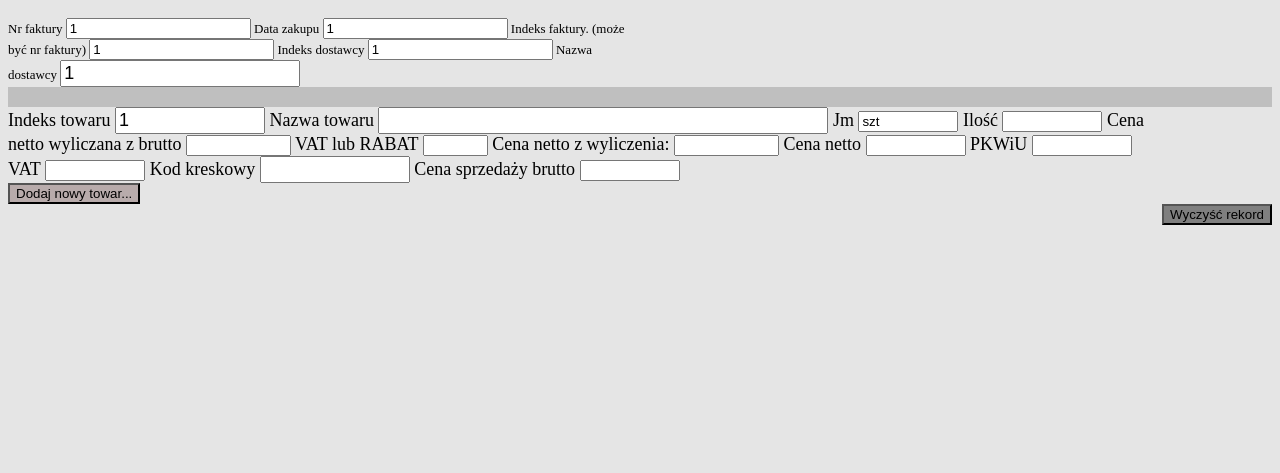
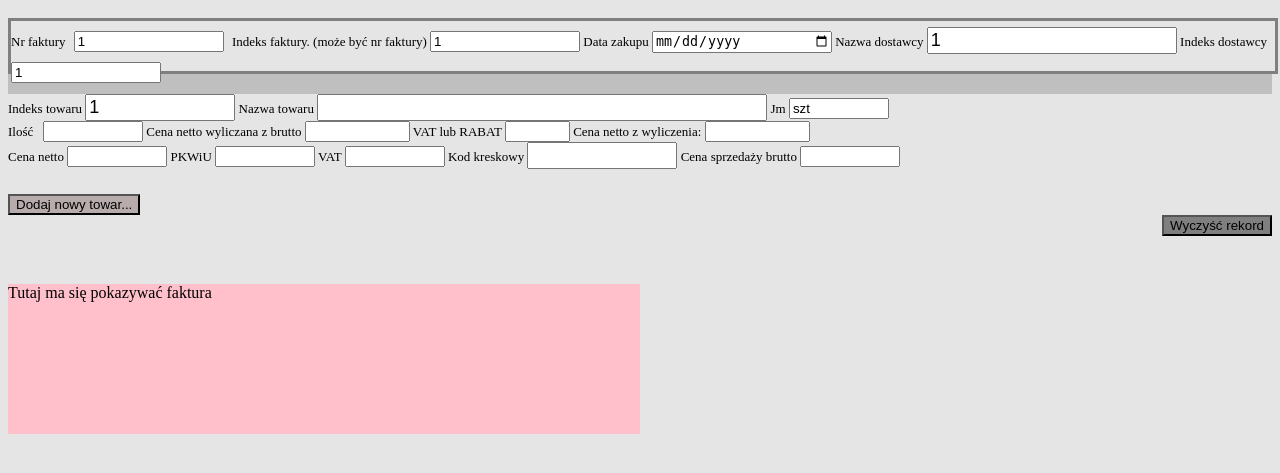
Before and after one commit to adamromek/sklep, a PHP site: page /?indeks=1 in a window 1280 px wide. Shown: the part 103-576 px from the top of the page. Run offline with PHP 8.4, Linux system fonts and the light colour scheme; the visitor is signed in with stand-in values (Sample User, id 1); data that the repository does not hold is empty; some libraries are stand-ins or nearby versions.

Commit message:
2020-06-21 godz.22.08

```diff
--- a/css/style.css
+++ b/css/style.css
@@ -2,21 +2,26 @@ body{
   background-color: #E5E5E5;
 }
 #pojemnik{
+	height: 250px;
 	width: 100%;
+	border-color: #FF0000;
 }
-#towar{font-size: 18px; width: 90%;}
+#towar{font-size: small; width: 90%;}
 #faktura{font-size: small; width: 50%;}
 
 #form{
 	float: left;
 
 }
+#content{height:150px; width:50%; background-color:pink; }
+
 
 label .lab {
 	float: left;
-
-  	padding-right: 0.3em;
-	font-size: 18px;
+	padding-top: 1em;
+  	padding-left: 1em;
+	font-size: 25px;
+	margin-left: 15px;
 }
 
 
@@ -24,12 +29,14 @@ input [type="text"]{
 	float: right;
 	width: 50%;
 	display: block;
+	padding-top: 1em;
+	margin:30px 5px 10px 5px;
 }
 
-#indeksT{width: 150px;}
+#indeksT{width: 150px; }
 #nazwaT{width:450px;}
 #jm{width: 100px;}
-#ilosc{width: 100px;}
+#ilosc{width: 100px; padding-left:2em;}
 #cena{width: 100px;}
 #vat{width: 100px;}
 #pkwiu{width: 100px;}
@@ -39,14 +46,21 @@ input [type="text"]{
 #data_zak{width: 100px;}
 
 input[type=text]:focus {
-  background-color: lightblue;
+  background-color: #ADD8E6;
 }
 .btn{
 	float: right;
 background-color: #7F7F7F;
 }
-button{background-color: #B8ABAB; }
-.ui-autocomplete { height: 160px; overflow-y: scroll; overflow-x: hidden;}
-.ui-autocomplete-input{font-size: large;}
+button{background-color: #B8ABAB; margin-top: 25px; }
+.ui-autocomplete { height: 350px; overflow-y: scroll; overflow-x: hidden;}
+.ui-autocomplete-input{font-size: 18px;}
 
 #przerwa{height: 20px; background-color: #BFBFBF;}
+
+#faktura{height: 50px; width: 100%;border-style: solid; border-color: #7F7F7F; }
+#nr_faktury{width: 150px; margin:10px 5px 10px 5px; }
+#data_zak{width: 180px;}
+#id_f{width: 150px;}
+#indeksD{width: 150px;}
+#nazwa1{width: 250px;}
--- a/index.php
+++ b/index.php
@@ -96,19 +96,19 @@ $add_site = true;
 
 
  	 	   <label class="lab" for="nr_faktury">Nr faktury</label>
- 	      <input type="text" name="nr_faktury" value="<?php echo ($_SESSION['nr_faktury'])?>" />
+ 	      <input id="nr_faktury" type="text" name="nr_faktury" value="<?php echo ($_SESSION['nr_faktury'])?>" />
+
+         <label class="lab" for="id_f">Indeks faktury.   (może być nr faktury)</label>
+         <input id="id_f" type="text" name="id_f" value="<?php echo ($_SESSION['id_f']) ?>"  />
 
 	      <label class="lab" for="data_zak">Data zakupu</label>
-		   <input type="text" name="data_zak" value="<?php echo ($_SESSION['data_zak']) ?>"   />
-
-         <label class="lab" for="id_f">Indeks faktury.   (może być nr faktury)</label>
-         <input type="text" name="id_f" value="<?php echo ($_SESSION['id_f']) ?>"  />
-
-         <label class="lab" for="indeks_dost">Indeks dostawcy</label>
-         <input id="indeksD" type="text" name="indeks_dost" value="<?php echo ($_SESSION['indeks_dost']) ?>"  />
+		   <input id="data_zak" type="date" name="data_zak" value="<?php echo ($_SESSION['data_zak']) ?>"   />
 
          <label class="lab" for="nazwa_dost">Nazwa dostawcy</label>
   		   <input id="nazwa1" type="text" name="nazwa_dost" value="<?php echo ($_SESSION['nazwa_dost']) ?>"  />
+
+  		   <label class="lab" for="indeks_dost">Indeks dostawcy</label>
+         <input id="indeksD" type="text" name="indeks_dost" value="<?php echo ($_SESSION['indeks_dost']) ?>"  />
 
  		 	</div>
  		 	<div id="przerwa"></div>
@@ -122,16 +122,16 @@ $add_site = true;
 			<input id="nazwaT" type="text" name="nazwa" value="<?php echo ($_GET['nazwa']) ?>" required >
 
 			<label class="lab" for="Jm">Jm </label>
-			<input id="jm" type="text" name="jm" value="szt" >
+			<input id="jm" type="text" name="jm" value="szt" ><br>
 
-			<label for="ilosc">Ilość</label>
+			<label for="ilosc">Ilość</label>&nbsp;&nbsp;
 			<input id="ilosc" type="text" name="ilosc" value="<?php echo ($_GET['ilosc']) ?>"  required >
 
 
 			<label class="lab">Cena netto wyliczana z brutto</label>
 	<input type="text" name="bruttoZb" size="10" onkeyup="licz_Z_brutto(this.form)"> VAT lub RABAT
 	<input type="text" name="vatZb" size="5" onkeyup="licz_Z_brutto(this.form)"> Cena netto z wyliczenia:
-	<input type="text" name="nettoZb" size="10">
+	<input type="text" name="nettoZb" size="10"><br>
 
 			<label class="lab">Cena netto</label>
 			<input id="cena" type="text" name="cena_z" value="<?php echo ($_GET['cena_z']) ?> "  required >
@@ -161,6 +161,8 @@ $add_site = true;
 </div>
 
 </div>
+
+<div id="content"><p>Tutaj ma się pokazywać faktura</p></div>
 
 <script>
 $(function() {
```
